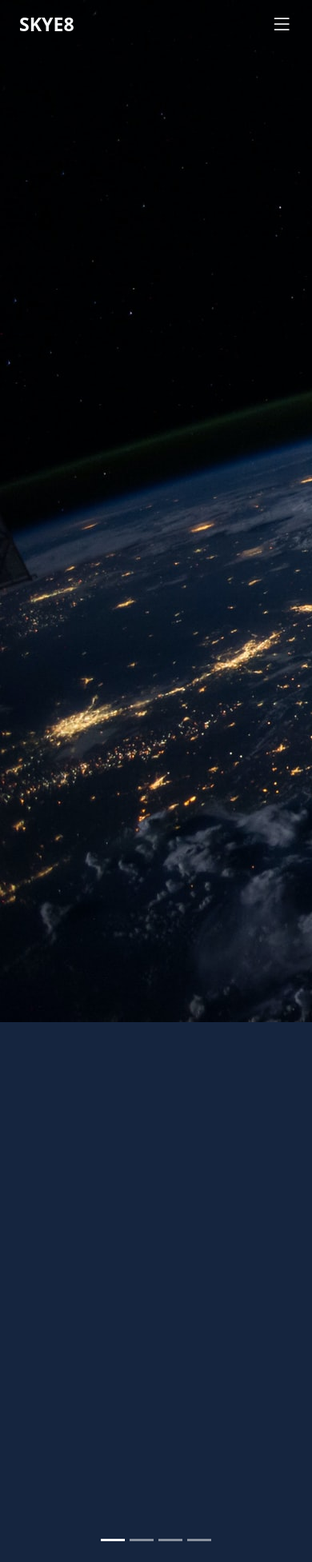
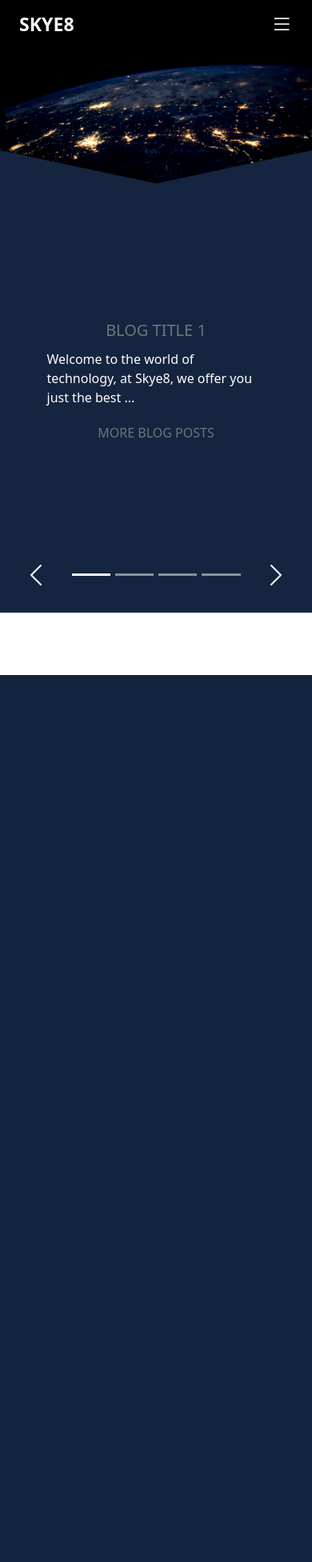
Before and after one commit to skye8-tech/skye8.tech, a PHP site: page / in a window 390 px wide. Shown: the whole page at 80% size. After the commit the page ends 844 px from the top, so only its background shows below. Run offline with PHP 8.4, Linux system fonts and the light colour scheme; some libraries are stand-ins or nearby versions.

Commit message:
fix: mobile responsiveness added

```diff
--- a/index.html
+++ b/index.html
@@ -104,9 +104,9 @@
                         <div class="carousel-inner">
                             <div class="carousel-item active">
                                 <div class="fake-img w-100"></div>
-                                <div class="carousel-caption d-none d-sm-block">
+                                <div class="carousel-caption">
                                     <div class="d-flex flex-column slide-text-content">
-                                        <h5 class="align-self-start text-muted">BLOG TITLE 1</h5>
+                                        <h5 class="align-self-sm-start text-muted">BLOG TITLE 1</h5>
                                         <div class="w-100 text-start fs-4 my-1">
                                             <p>Welcome to the world of technology, at Skye8, we offer you just the best ...</p>
                                         </div>
@@ -116,9 +116,9 @@
                             </div>
                             <div class="carousel-item">
                                 <div class="fake-img w-100"></div>
-                                <div class="carousel-caption d-none d-sm-block">
+                                <div class="carousel-caption">
                                     <div class="d-flex flex-column slide-text-content">
-                                        <h5 class="align-self-start text-muted">BLOG TITLE 2</h5>
+                                        <h5 class="align-self-sm-start text-muted">BLOG TITLE 2</h5>
                                         <div class="w-100 text-start fs-4 my-1">
                                             <p>Welcome to the world of technology, at Skye8, we offer you just the best ...</p>
                                         </div>
@@ -128,9 +128,9 @@
                             </div>
                             <div class="carousel-item">
                                 <div class="fake-img w-100"></div>
-                                <div class="carousel-caption d-none d-sm-block" data-bg="true">
+                                <div class="carousel-caption" data-bg="true">
                                         <div class="d-flex flex-column slide-text-content">
-                                            <h5 class="align-self-start text-muted">BLOG TITLE 3</h5>
+                                            <h5 class="align-self-sm-start text-muted">BLOG TITLE 3</h5>
                                             <div class="w-100 text-start fs-4 my-1">
                                                 <p>Welcome to the world of technology, at Skye8, we offer you just the best ...</p>
                                             </div>
@@ -140,9 +140,9 @@
                             </div>
                             <div class="carousel-item">
                                 <div class="fake-img w-100"></div>
-                                <div class="carousel-caption d-none d-sm-block" data-bg="true">
+                                <div class="carousel-caption" data-bg="true">
                                         <div class="d-flex flex-column slide-text-content">
-                                            <h5 class="align-self-start text-muted">BLOG TITLE 4</h5>
+                                            <h5 class="align-self-sm-start text-muted">BLOG TITLE 4</h5>
                                             <div class="w-100 text-start fs-4 my-1">
                                                 <p>Welcome to the world of technology, at Skye8, we offer you just the best ...</p>
                                             </div>
--- a/src/css/style.css
+++ b/src/css/style.css
@@ -51,52 +51,22 @@ p { font-size: 1rem; }
     text-decoration: underline !important;
 }
 
-/********  Landing Section  ********/
-/* defines the height of the carousel */
+/* always be behind very thing else */
+
 .fake-img {
-    height: 80vh;
+    height: 60vh;
     width: 100%;
     background-color: #15253f;
 }
-
-
-
-
-/*.hero-right::before,
-.hero-right::after {
-    position: absolute;
-    /* top: -200px; */
-    /* bottom: 0%; */
-    /* content: '';
-    z-index: -1; */
-    /* z-index: 99; */
-    /* margin: 0;
-    width: 100%;
-    height: 100vh;
-    background-color: #15253f;
-    background-color: #26aca1;
-}
- .hero-right::before {
-    transform: rotate(30deg);
-    bottom: 50%;
-}
-.hero-right::after {
-    bottom: -50%;
-    transform: rotate(-30deg);
-} */
-@media (min-width: 576px) {
-    /* For Tablets */
-    /* always be behind very thing else */
 .hero-left {
     z-index: -2;
+    max-height: 40vh;
 }
 /* the bg  */
 .hero-left > img {
     width: 100%;
     height: 100%;
     filter: contrast(130%);
-        position: absolute;
-        bottom: 0;
     transition: all 2.6s ease-in-out;
 }
 
@@ -104,6 +74,78 @@ p { font-size: 1rem; }
 .hero-left > img.move {
     filter: contrast(120%);
     transform: scale(1.06) rotate(1.3deg);
+}
+
+
+.carousel-indicators {
+    bottom: 20px;
+}
+
+/* Carousel navigation buttons */
+.navigators {
+    bottom: 25px;
+    z-index: 9999;
+}
+.navigators:last-of-type {
+    right: 7.5vw;
+}
+.navigators:first-of-type {
+    left: 7.5vw;
+}
+
+.carousel-indicators > button {
+    width: calc((100% / 4) - 20px) !important;
+
+}
+
+
+
+
+/********** Only for mobile devices   */
+@media screen and (max-width: 576px) {
+    .fake-img {
+        height: 60vh;
+        width: 100%;
+        background-color: #15253f;
+    }
+    .hero-right::after,
+    .hero-right::before {
+        position: absolute;
+             top: -40px;
+            bottom: 86%;
+        content: '';
+        z-index: -1;
+        /* z-index: 99; */
+        margin: 0;
+        width: 100%;
+        background-color: #15253f;
+    }
+
+    .hero-right::before {
+        right: 50px;
+        transform: rotate(12deg);
+    }
+
+    .hero-right::after {
+        left: 50px;
+        transform: rotate(-12deg);
+    }
+
+    .carousel-caption {
+        top: 24%;
+    }
+}
+
+
+
+@media (min-width: 576px) {
+    /* For Tablets */
+    .hero-left,
+    .hero-right {
+        max-height: 100vh;
+    }
+    .fake-img {
+        height: 80vh;
     }
     .hero-right {
         height: 100vh;
@@ -113,7 +155,7 @@ p { font-size: 1rem; }
     .hero-right::before,
     .hero-right::after {
         position: absolute;
-            right: 66px;
+            right: 78px;
         content: '';
         z-index: -1;
         width: 100%;
@@ -135,22 +177,7 @@ p { font-size: 1rem; }
             top: 35vh;
         transition: top 1s ease;
     }
-    /* Carousel navigation buttons */
-    .navigators {
-        bottom: 5px;
-        z-index: 9999;
-    }
-    .navigators:last-of-type {
-        right: 7.5vw;
-    }
-    .navigators:first-of-type {
-        left: 7.5vw;
-    }
 
-    .carousel-indicators > button {
-        width: calc((100% / 4) - 20px) !important;
-
-    }
 }
 
 
```
Lines whose indentation alone changed are shown as unchanged.
